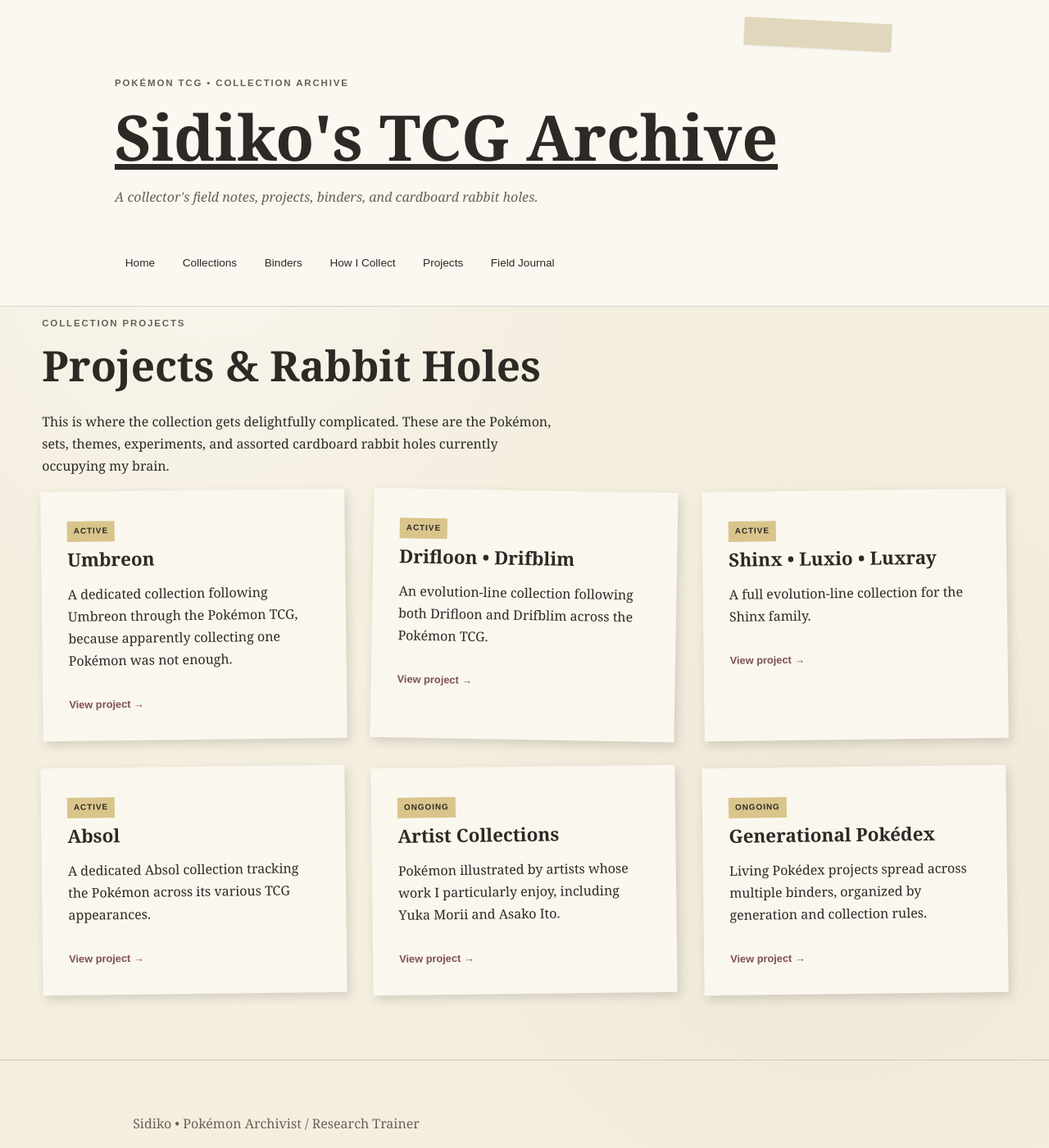
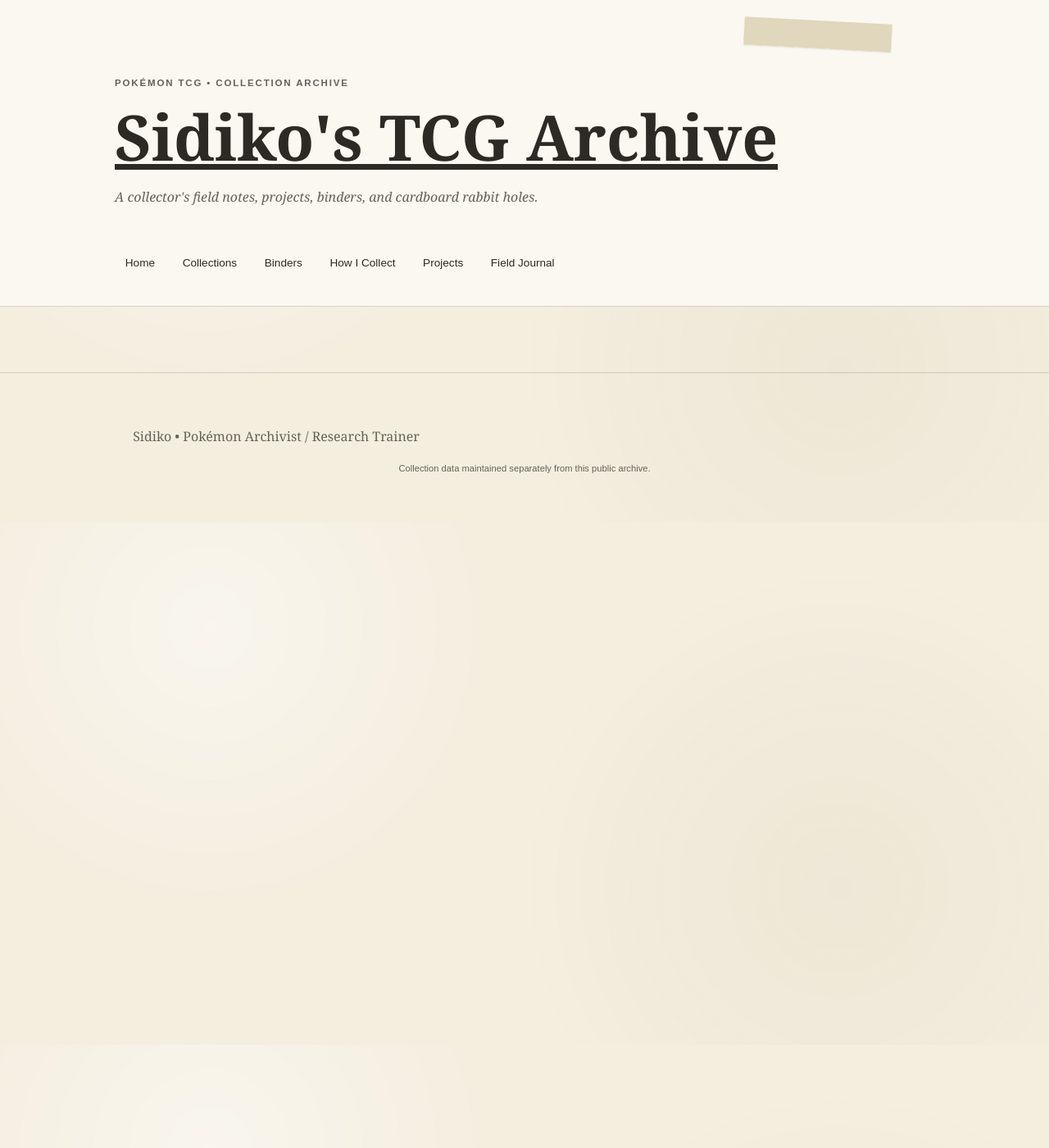
Before and after one commit to pkmnSidiko/tcg, a Jekyll site: the page built from projects/index.html, in a window 1280 px wide and 1400 px high. Shown: the whole window at 82% size. Built offline with Jekyll 4.4.1, drawn with Linux system fonts in a browser that asks for light colours.

Commit message:
Clean up projects section in index.html
Removed detailed project descriptions and cards from the projects section.

```diff
--- a/projects/index.html
+++ b/projects/index.html
@@ -3,155 +3,3 @@
 title: "Projects"
 description: "Pokémon TCG collection projects, research, experiments, and ongoing hunts."
 ---
-
-<p class="section-label">
-    Collection Projects
-</p>
-
-<h2>
-    Projects & Rabbit Holes
-</h2>
-
-<p>
-    This is where the collection gets delightfully complicated.
-    These are the Pokémon, sets, themes, experiments, and assorted
-    cardboard rabbit holes currently occupying my brain.
-</p>
-
-<div class="project-grid">
-
-    <article class="project-card">
-
-        <span class="project-status">
-            ACTIVE
-        </span>
-
-        <h3>
-            Umbreon
-        </h3>
-
-        <p>
-            A dedicated collection following Umbreon through
-            the Pokémon TCG, because apparently collecting one
-            Pokémon was not enough.
-        </p>
-
-        <a href="#" class="paper-link">
-            View project →
-        </a>
-
-    </article>
-
-
-    <article class="project-card">
-
-        <span class="project-status">
-            ACTIVE
-        </span>
-
-        <h3>
-            Drifloon • Drifblim
-        </h3>
-
-        <p>
-            An evolution-line collection following both
-            Drifloon and Drifblim across the Pokémon TCG.
-        </p>
-
-        <a href="#" class="paper-link">
-            View project →
-        </a>
-
-    </article>
-
-
-    <article class="project-card">
-
-        <span class="project-status">
-            ACTIVE
-        </span>
-
-        <h3>
-            Shinx • Luxio • Luxray
-        </h3>
-
-        <p>
-            A full evolution-line collection for the
-            Shinx family.
-        </p>
-
-        <a href="#" class="paper-link">
-            View project →
-        </a>
-
-    </article>
-
-
-    <article class="project-card">
-
-        <span class="project-status">
-            ACTIVE
-        </span>
-
-        <h3>
-            Absol
-        </h3>
-
-        <p>
-            A dedicated Absol collection tracking the Pokémon
-            across its various TCG appearances.
-        </p>
-
-        <a href="#" class="paper-link">
-            View project →
-        </a>
-
-    </article>
-
-
-    <article class="project-card">
-
-        <span class="project-status">
-            ONGOING
-        </span>
-
-        <h3>
-            Artist Collections
-        </h3>
-
-        <p>
-            Pokémon illustrated by artists whose work I
-            particularly enjoy, including Yuka Morii and
-            Asako Ito.
-        </p>
-
-        <a href="#" class="paper-link">
-            View project →
-        </a>
-
-    </article>
-
-
-    <article class="project-card">
-
-        <span class="project-status">
-            ONGOING
-        </span>
-
-        <h3>
-            Generational Pokédex
-        </h3>
-
-        <p>
-            Living Pokédex projects spread across multiple
-            binders, organized by generation and collection
-            rules.
-        </p>
-
-        <a href="#" class="paper-link">
-            View project →
-        </a>
-
-    </article>
-
-</div>
```
